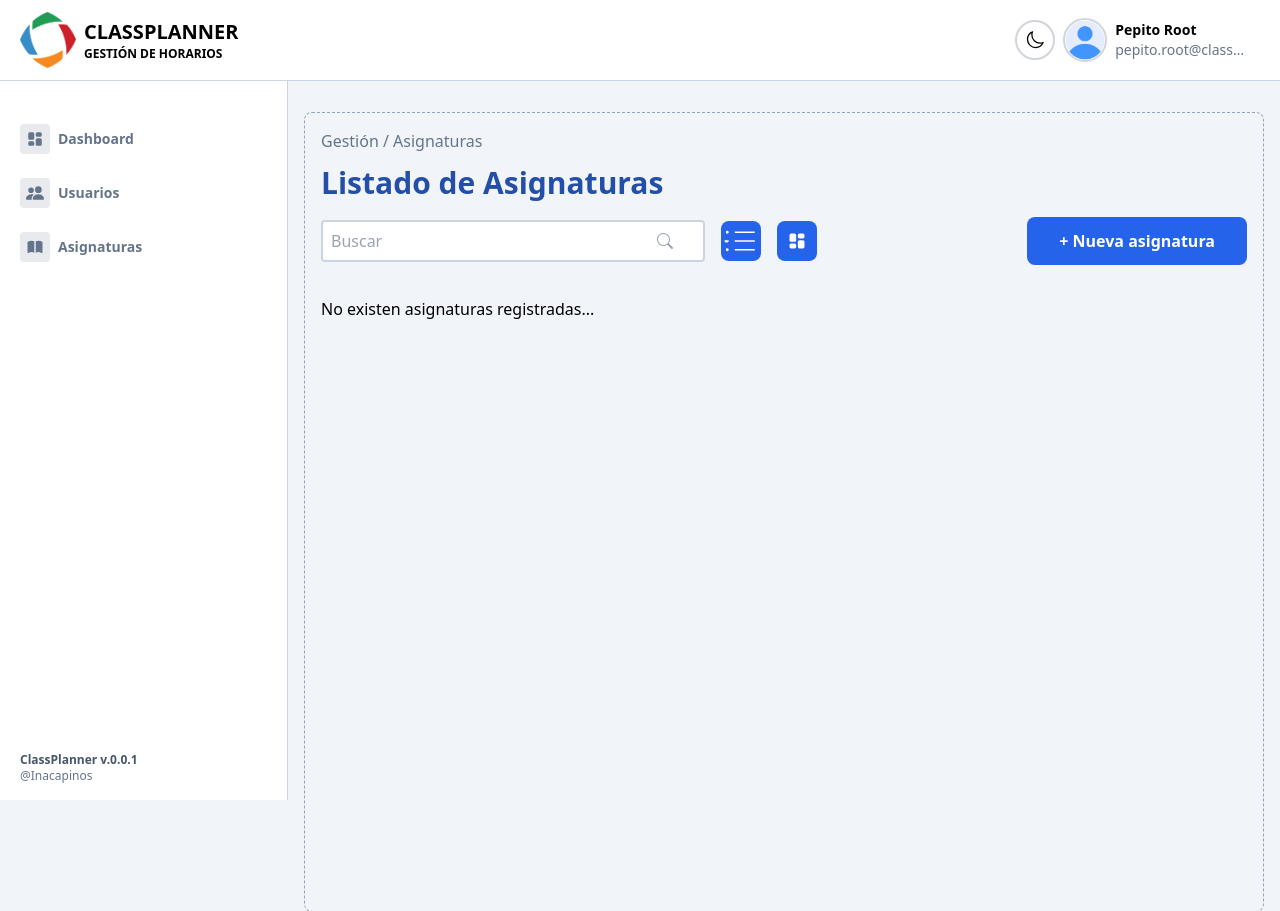
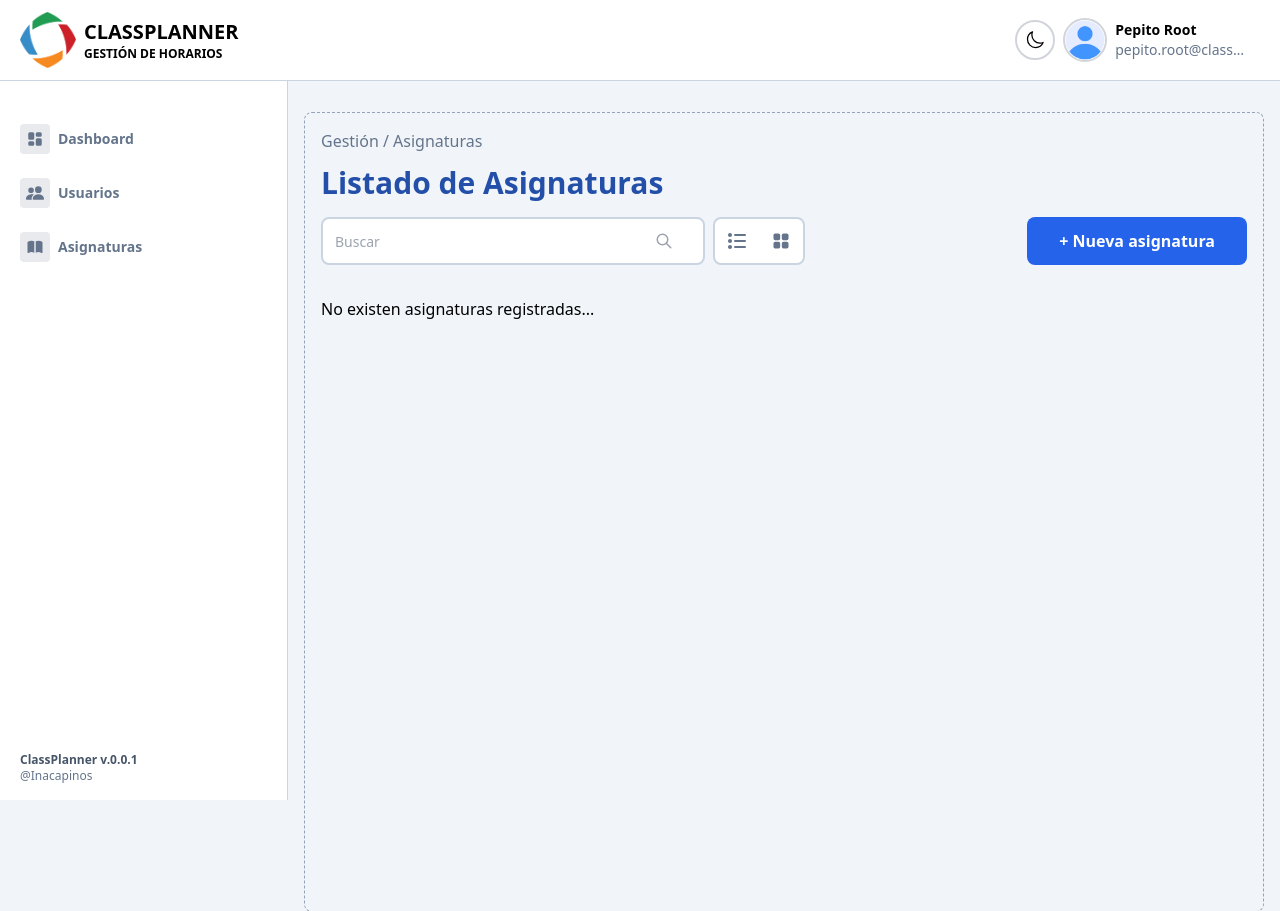
Before and after one commit to 9tiuu/ClassPlannerProject-ColegioAL, a Django app: page /asignaturas/ in a window 1280 px wide. Shown: the top 911 px of the page. Run offline with Django 5.2, Linux system fonts and the light colour scheme; a user stored in the database is signed in; data comes from the database, SQL or seed files in the repository; data that the repository does not hold is empty; style sheets or scripts are compiled from the project's sources; some libraries are stand-ins or nearby versions.

Commit message:
last touchups in asignaturalist.html

```diff
--- a/classplanner/tickets/templates/tickets/asignaturas/asignaturalist.html
+++ b/classplanner/tickets/templates/tickets/asignaturas/asignaturalist.html
@@ -5,33 +5,45 @@
 <div class="p-4 border border-slate-400 dark:border-slate-700 min-h-screen border-default border-dashed mt-10 rounded-lg overflow-hidden">
     <div class="user-list-content w-full">
 
-        <p class="mb-3 text-slate-500 dark:text-slate-300">Gestión / Asignaturas</p>
+        <p class="mb-3 text-slate-500 dark:text-[#a8b2d2]">Gestión / Asignaturas</p>
 
-        <h2 class="text-3xl font-bold text-[#234FA8] dark:text-blue-400 mb-4">Listado de Asignaturas</h2>
+        <h2 class="text-3xl font-bold text-[#234FA8] dark:text-blue-500 mb-4">Listado de Asignaturas</h2>
 
         <div class="mb-8 w-full gap-4 md:gap-0 flex flex-col md:flex-row md:justify-between justify-center">
 
-            <div class="flex items-center relative gap-4">
-
-                <div class="flex items-center relative">
-                    <input type="text" class="w-96 h-full border-2 border-slate-300 form-control bg-white dark:bg-[#11182d] dark:border-slate-800 focus:outline-none focus:border-blue-600 transition focus:transition dark:placeholder:text-[#a8b2d2] dark:text-white rounded px-2 py-2" placeholder="Buscar" maxlength="40">
-
-                    <i class="bi bi-search text-gray-400 dark:text-slate-300 absolute right-0 -translate-x-4"></i>
+            <div class="flex items-center relative gap-2 w-auto">
+                <div class="flex items-center relative w-full">
+                    <input type="text" class="bg-white dark:bg-[#11182d] text-sm focus:outline-none focus:ring-blue-600 focus-visible:ring-[3px] transition duration-300 focus:transition focus:duration-300 rounded-lg h-12 md:w-96 w-full border-2 p-3 border-slate-300 dark:border-slate-700 dark:placeholder:text-[#a8b2d2] dark:text-white" placeholder="Buscar" maxlength="40">
+                    <svg xmlns="http://www.w3.org/2000/svg" width="18" height="18" viewBox="0 0 24 24" fill="none" stroke="currentColor" stroke-width="2" stroke-linecap="round" stroke-linejoin="round" class="icon icon-tabler icons-tabler-outline icon-tabler-search text-gray-400 dark:text-slate-300 absolute right-0 -translate-x-4">
+                        <path stroke="none" d="M0 0h24v24H0z" fill="none" />
+                        <path d="M3 10a7 7 0 1 0 14 0a7 7 0 1 0 -14 0" />
+                        <path d="M21 21l-6 -6" />
+                    </svg>
                 </div>
 
-                <button id="btntable" type="button" class="w-10 h-10 flex items-center justify-center rounded-lg bg-blue-600 hover:bg-blue-800 text-white transition duration-300">
-                    <svg xmlns="http://www.w3.org/2000/svg" fill="none" viewBox="0 0 24 24" strokeWidth={1.5} stroke="currentColor" className="size-6">
-                        <path strokeLinecap="round" strokeLinejoin="round" d="M8.25 6.75h12M8.25 12h12m-12 5.25h12M3.75 6.75h.007v.008H3.75V6.75Zm.375 0a.375.375 0 1 1-.75 0 .375.375 0 0 1 .75 0ZM3.75 12h.007v.008H3.75V12Zm.375 0a.375.375 0 1 1-.75 0 .375.375 0 0 1-.75 0Zm-.375 5.25h.007v.008H3.75v-.008Zm.375 0a.375.375 0 1 1-.75 0 .375.375 0 0 1 .75 0Z" />
+                <div class="flex items-center justify-center gap-2 w-auto border-2 p-1 bg-white dark:bg-[#11182d] border-slate-300 dark:border-slate-700 rounded-lg">
+                    <button id="btntable" type="button" class="w-9 h-9 flex items-center outline-none justify-center border-slate-300 dark:border-slate-700 dark:bg-[#11182d] dark:hover:bg-[#1c2239] dark:text-[#a8b2d2] dark:hover:text-white text-slate-500 hover:bg-gray-100 hover:text-slate-700 text-center hover:transition transition hover:duration-300 duration-300 rounded-lg">
+                        <svg xmlns="http://www.w3.org/2000/svg" width="24" height="24" viewBox="0 0 24 24" fill="currentColor" class="icon icon-tabler icons-tabler-filled icon-tabler-list">
+                            <path stroke="none" d="M0 0h24v24H0z" fill="none" />
+                            <path d="M21 6a1 1 0 0 1 -1 1h-10a1 1 0 1 1 0 -2h10a1 1 0 0 1 1 1" />
+                            <path d="M21 12a1 1 0 0 1 -1 1h-10a1 1 0 0 1 0 -2h10a1 1 0 0 1 1 1" />
+                            <path d="M21 18a1 1 0 0 1 -1 1h-10a1 1 0 0 1 0 -2h10a1 1 0 0 1 1 1" />
+                            <path d="M7 5.995v.02c0 1.099 -.895 1.99 -2 1.99s-2 -.891 -2 -1.99v-.02c0 -1.099 .895 -1.99 2 -1.99s2 .891 2 1.99" />
+                            <path d="M7 11.995v.02c0 1.099 -.895 1.99 -2 1.99s-2 -.891 -2 -1.99v-.02c0 -1.099 .895 -1.99 2 -1.99s2 .891 2 1.99" />
+                            <path d="M7 17.995v.02c0 1.099 -.895 1.99 -2 1.99s-2 -.891 -2 -1.99v-.02c0 -1.099 .895 -1.99 2 -1.99s2 .891 2 1.99" />
                         </svg>
                     </button>
 
-                <button id="btnicons" type="button" class="w-10 h-10 flex items-center justify-center rounded-lg bg-blue-600 hover:bg-blue-800 text-white transition duration-300">
-                    <svg xmlns="http://www.w3.org/2000/svg" width="20" height="20" viewBox="0 0 24 24" fill="currentColor">
+                    <button id="btnicons" type="button" class="w-9 h-9 flex items-center outline-none justify-center border-slate-300 dark:border-slate-700 dark:bg-[#11182d] dark:hover:bg-[#1c2239] dark:text-[#a8b2d2] dark:hover:text-white text-slate-500 hover:bg-gray-100 hover:text-slate-700 text-center hover:transition transition hover:duration-300 duration-300 rounded-lg">
+                        <svg xmlns="http://www.w3.org/2000/svg" width="20" height="20" viewBox="0 0 24 24" fill="currentColor" class="icon icon-tabler icons-tabler-filled icon-tabler-layout-grid">
                             <path stroke="none" d="M0 0h24v24H0z" fill="none" />
-                        <path d="M9 3a2 2 0 0 1 2 2v6a2 2 0 0 1 -2 2h-4a2 2 0 0 1 -2 -2v-6a2 2 0 0 1 2 -2zm0 12a2 2 0 0 1 2 2v2a2 2 0 0 1 -2 2h-4a2 2 0 0 1 -2 -2v-2a2 2 0 0 1 2 -2zm10 -4a2 2 0 0 1 2 2v6a2 2 0 0 1 -2 2h-4a2 2 0 0 1 -2 -2v-6a2 2 0 0 1 2 -2zm0 -8a2 2 0 0 1 2 2v2a2 2 0 0 1 -2 2h-4a2 2 0 0 1 -2 -2v-2a2 2 0 0 1 2 -2z" />
+                            <path d="M9 3a2 2 0 0 1 2 2v4a2 2 0 0 1 -2 2h-4a2 2 0 0 1 -2 -2v-4a2 2 0 0 1 2 -2z" />
+                            <path d="M19 3a2 2 0 0 1 2 2v4a2 2 0 0 1 -2 2h-4a2 2 0 0 1 -2 -2v-4a2 2 0 0 1 2 -2z" />
+                            <path d="M9 13a2 2 0 0 1 2 2v4a2 2 0 0 1 -2 2h-4a2 2 0 0 1 -2 -2v-4a2 2 0 0 1 2 -2z" />
+                            <path d="M19 13a2 2 0 0 1 2 2v4a2 2 0 0 1 -2 2h-4a2 2 0 0 1 -2 -2v-4a2 2 0 0 1 2 -2z" />
                         </svg>
                     </button>
-
+                </div>
             </div>
 
             <a href="{% url 'usercreate' %}" class="flex items-center gap-2 bg-blue-600 hover:bg-blue-800 text-center hover:transition transition hover:duration-300 duration-300 rounded-lg px-8 py-3">
@@ -44,11 +56,11 @@
 
         <div id="asigicon" class="hidden w-full">
 
-            <div class="grid grid-cols-1 md:grid-cols-2 lg:grid-cols-3 gap-6 w-full">
+            <div class="grid grid-cols-1 md:grid-cols-2 lg:grid-cols-3 gap-4 w-full">
 
                 {% for a in asignatura %}
 
-                <div id="asignatura-{{ a.ident }}" class="relative w-full min-w-0 bg-white dark:bg-[#11182d] border border-slate-300 dark:border-slate-800 rounded-xl p-5 h-64 shadow-sm hover:shadow-md transition duration-300">
+                <div id="asignatura-{{ a.ident }}" class="relative w-full bg-white dark:bg-[#11182d] border border-slate-300 dark:border-slate-800 rounded-xl p-5 shadow-sm transition duration-300">
 
                     <div class="color-selector absolute top-4 right-4 z-50" data-ident="{{ a.ident }}">
 
@@ -58,15 +70,15 @@
 
                         <div id="color-palette-{{ a.ident }}" class="color-palette absolute top-0 right-9 hidden items-center gap-2 bg-white dark:bg-[#11182d] border border-slate-300 dark:border-slate-700 rounded-xl px-3 py-2 shadow-lg">
 
-                            <button type="button" onclick="cambiarColorIcono('{{ a.ident }}', '#ffffff')" class="w-6 h-6 rounded-full bg-white border-2 border-black hover:scale-125 transition" title="Blanco"></button>
-                            <button type="button" onclick="cambiarColorIcono('{{ a.ident }}', '#ef444425')" class="w-6 h-6 rounded-full bg-red-400 border-2 border-black hover:scale-125 transition" title="Rojo"></button>
-                            <button type="button" onclick="cambiarColorIcono('{{ a.ident }}', '#f9731625')" class="w-6 h-6 rounded-full bg-orange-400 border-2 border-black hover:scale-125 transition" title="Naranja"></button>
-                            <button type="button" onclick="cambiarColorIcono('{{ a.ident }}', '#eab30825')" class="w-6 h-6 rounded-full bg-yellow-400 border-2 border-black hover:scale-125 transition" title="Amarillo"></button>
-                            <button type="button" onclick="cambiarColorIcono('{{ a.ident }}', '#22c55e25')" class="w-6 h-6 rounded-full bg-green-400 border-2 border-black hover:scale-125 transition" title="Verde"></button>
-                            <button type="button" onclick="cambiarColorIcono('{{ a.ident }}', '#06b6d425')" class="w-6 h-6 rounded-full bg-cyan-400 border-2 border-black hover:scale-125 transition" title="Celeste"></button>
-                            <button type="button" onclick="cambiarColorIcono('{{ a.ident }}', '#3b82f625')" class="w-6 h-6 rounded-full bg-blue-400 border-2 border-black hover:scale-125 transition" title="Azul"></button>
-                            <button type="button" onclick="cambiarColorIcono('{{ a.ident }}', '#8b5cf625')" class="w-6 h-6 rounded-full bg-violet-400 border-2 border-black hover:scale-125 transition" title="Violeta"></button>
-                            <button type="button" onclick="cambiarColorIcono('{{ a.ident }}', '#ec489925')" class="w-6 h-6 rounded-full bg-pink-400 border-2 border-black hover:scale-125 transition" title="Rosado"></button>
+                            <button type="button" onclick="cambiarColorIcono('{{ a.ident }}', '#ffffff')" class="w-6 h-6 rounded-full bg-white border-2 border-slate-300 dark:border-slate-700 hover:scale-125 transition" title="Blanco"></button>
+                            <button type="button" onclick="cambiarColorIcono('{{ a.ident }}', '#ef444425')" class="w-6 h-6 rounded-full bg-red-400 border-2 border-slate-300 dark:border-slate-700 hover:scale-125 transition" title="Rojo"></button>
+                            <button type="button" onclick="cambiarColorIcono('{{ a.ident }}', '#f9731625')" class="w-6 h-6 rounded-full bg-orange-400 border-2 border-slate-300 dark:border-slate-700 hover:scale-125 transition" title="Naranja"></button>
+                            <button type="button" onclick="cambiarColorIcono('{{ a.ident }}', '#eab30825')" class="w-6 h-6 rounded-full bg-yellow-400 border-2 border-slate-300 dark:border-slate-700 hover:scale-125 transition" title="Amarillo"></button>
+                            <button type="button" onclick="cambiarColorIcono('{{ a.ident }}', '#22c55e25')" class="w-6 h-6 rounded-full bg-green-400 border-2 border-slate-300 dark:border-slate-700 hover:scale-125 transition" title="Verde"></button>
+                            <button type="button" onclick="cambiarColorIcono('{{ a.ident }}', '#06b6d425')" class="w-6 h-6 rounded-full bg-cyan-400 border-2 border-slate-300 dark:border-slate-700 hover:scale-125 transition" title="Celeste"></button>
+                            <button type="button" onclick="cambiarColorIcono('{{ a.ident }}', '#3b82f625')" class="w-6 h-6 rounded-full bg-blue-400 border-2 border-slate-300 dark:border-slate-700 hover:scale-125 transition" title="Azul"></button>
+                            <button type="button" onclick="cambiarColorIcono('{{ a.ident }}', '#8b5cf625')" class="w-6 h-6 rounded-full bg-violet-400 border-2 border-slate-300 dark:border-slate-700 hover:scale-125 transition" title="Violeta"></button>
+                            <button type="button" onclick="cambiarColorIcono('{{ a.ident }}', '#ec489925')" class="w-6 h-6 rounded-full bg-pink-400 border-2 border-slate-300 dark:border-slate-700 hover:scale-125 transition" title="Rosado"></button>
 
                         </div>
                     </div>
@@ -79,11 +91,16 @@
 
                         <div class="min-w-0 flex-1">
 
-                            <h3 id="nombre-{{ a.ident }}" class="text-lg font-bold text-black dark:text-white truncate">
+                            <div class="flex items-center gap-1">
+                                <h3 id="nombre-{{ a.ident }}" class="text-lg font-bold text-slate-700 dark:text-white truncate">
                                     {{ a.nombre }}
                                 </h3>
+                                <p id="ident-{{ a.ident }}" class="text-sm text-slate-500 dark:text-[#a8b2d2] font-bold">
+                                    #{{ a.ident }}
+                                </p>
+                            </div>
 
-                            <p id="descripcion-{{ a.ident }}" class="text-sm text-black dark:text-white mt-1 line-clamp-2">
+                            <p id="descripcion-{{ a.ident }}" class="text-sm text-slate-500 dark:text-[#a8b2d2] line-clamp-2 truncate">
                                 {{ a.descripcion }}
                             </p>
 
@@ -91,28 +108,28 @@
 
                     </div>
 
-                    <div class="absolute left-5 top-28">
+                    <div class="border-t mt-4 border-slate-300 dark:border-slate-700 pt-3 flex items-center justify-between">
 
-                        <p id="plan-{{ a.ident }}" class="text-sm bg-slate-400/20 px-4 py-1 rounded-full text-slate-500 dark:text-white font-medium">
+                        <p id="plan-{{ a.ident }}" class="text-xs bg-slate-400/20 px-4 py-1 w-auto rounded-lg text-slate-500 dark:text-white font-medium truncate">
                             {{ a.plan_diferencial_id }}
-                        </p>
-
-                    </div>
-
-                    <div class="absolute bottom-5 left-5 right-5 border-t border-black/30 dark:border-white/30 pt-4 flex items-center justify-between">
-
-                        <p id="ident-{{ a.ident }}" class="text-xs text-black dark:text-white font-semibold">
-                            IDENT: {{ a.ident }}
                         </p>
 
                         <div class="flex gap-2">
 
-                            <button type="button" class="bg-blue-600 hover:bg-blue-800 text-white w-9 h-9 flex items-center justify-center rounded-lg transition duration-300" title="Editar">
-                                <i class="bi bi-pencil-square"></i>
+                            <button type="button" class="bg-sky-600 hover:bg-sky-700 text-white w-8 h-8 flex items-center justify-center text-center hover:transition transition hover:duration-300 duration-300 rounded-lg" title="Editar">
+                                <svg xmlns="http://www.w3.org/2000/svg" width="16" height="16" viewBox="0 0 24 24" fill="currentColor" class="icon icon-tabler icons-tabler-filled icon-tabler-edit">
+                                    <path stroke="none" d="M0 0h24v24H0z" fill="none" />
+                                    <path d="M8 7a1 1 0 0 1 -1 1h-1a1 1 0 0 0 -1 1v9a1 1 0 0 0 1 1h9a1 1 0 0 0 1 -1v-1a1 1 0 0 1 2 0v1a3 3 0 0 1 -3 3h-9a3 3 0 0 1 -3 -3v-9a3 3 0 0 1 3 -3h1a1 1 0 0 1 1 1" />
+                                    <path d="M14.596 5.011l4.392 4.392l-6.28 6.303a1 1 0 0 1 -.708 .294h-3a1 1 0 0 1 -1 -1v-3a1 1 0 0 1 .294 -.708zm6.496 -2.103a3.097 3.097 0 0 1 .165 4.203l-.164 .18l-.693 .694l-4.387 -4.387l.695 -.69a3.1 3.1 0 0 1 4.384 0" />
+                                </svg>
                             </button>
 
-                            <button type="button" class="bg-red-600 hover:bg-red-800 text-white w-9 h-9 flex items-center justify-center rounded-lg transition duration-300" title="Eliminar">
-                                <i class="bi bi-trash-fill"></i>
+                            <button type="button" class="bg-red-500 hover:bg-red-600 text-white w-8 h-8 flex items-center justify-center text-center hover:transition transition hover:duration-300 duration-300 rounded-lg" title="Eliminar">
+                                <svg xmlns="http://www.w3.org/2000/svg" width="16" height="16" viewBox="0 0 24 24" fill="currentColor" class="icon icon-tabler icons-tabler-filled icon-tabler-trash">
+                                    <path stroke="none" d="M0 0h24v24H0z" fill="none" />
+                                    <path d="M20 6a1 1 0 0 1 .117 1.993l-.117 .007h-.081l-.919 11a3 3 0 0 1 -2.824 2.995l-.176 .005h-8c-1.598 0 -2.904 -1.249 -2.992 -2.75l-.005 -.167l-.923 -11.083h-.08a1 1 0 0 1 -.117 -1.993l.117 -.007zm-10 4a1 1 0 0 0 -1 1v6a1 1 0 0 0 2 0v-6a1 1 0 0 0 -1 -1m4 0a1 1 0 0 0 -1 1v6a1 1 0 0 0 2 0v-6a1 1 0 0 0 -1 -1" />
+                                    <path d="M14 2a2 2 0 0 1 2 2a1 1 0 0 1 -1.993 .117l-.007 -.117h-4l-.007 .117a1 1 0 0 1 -1.993 -.117a2 2 0 0 1 1.85 -1.995l.15 -.005z" />
+                                </svg>
                             </button>
 
                         </div>
@@ -158,11 +175,11 @@
 
                 </thead>
 
-                <tbody class="dark:text-[#a8b2d2] text-slate-500 h-20">
+                <tbody class="dark:text-[#a8b2d2] text-slate-500">
 
                     {% for a in asignatura %}
 
-                    <tr class="border-b border-default odd:bg-white dark:odd:bg-[#1c2239] dark:border-b-slate-800">
+                    <tr class="border-b border-default odd:bg-white even:bg-white even:dark:bg-[#1c2239] dark:odd:bg-[#1c2239] dark:border-b-slate-800">
 
                         <td class="px-6 py-4 whitespace-nowrap md:whitespace-normal capitalize">
                             {{ a.ident }}
@@ -184,12 +201,19 @@
 
                             <div class="flex gap-2">
 
-                                <a href="#" class="bg-blue-600 hover:bg-blue-800 text-white w-9 h-9 flex items-center justify-center text-center hover:transition transition hover:duration-300 duration-300 rounded-lg">
-                                    <i class="bi bi-pencil-square"></i>
+                                <a href="#" class="bg-sky-600 hover:bg-sky-700 text-white w-9 h-9 flex items-center justify-center text-center hover:transition transition hover:duration-300 duration-300 rounded-lg">
+                                    <svg xmlns="http://www.w3.org/2000/svg" width="18" height="18" viewBox="0 0 24 24" fill="currentColor" class="icon icon-tabler icons-tabler-filled icon-tabler-edit">
+                                        <path stroke="none" d="M0 0h24v24H0z" fill="none" />
+                                        <path d="M8 7a1 1 0 0 1 -1 1h-1a1 1 0 0 0 -1 1v9a1 1 0 0 0 1 1h9a1 1 0 0 0 1 -1v-1a1 1 0 0 1 2 0v1a3 3 0 0 1 -3 3h-9a3 3 0 0 1 -3 -3v-9a3 3 0 0 1 3 -3h1a1 1 0 0 1 1 1" />
+                                        <path d="M14.596 5.011l4.392 4.392l-6.28 6.303a1 1 0 0 1 -.708 .294h-3a1 1 0 0 1 -1 -1v-3a1 1 0 0 1 .294 -.708zm6.496 -2.103a3.097 3.097 0 0 1 .165 4.203l-.164 .18l-.693 .694l-4.387 -4.387l.695 -.69a3.1 3.1 0 0 1 4.384 0" />
+                                    </svg>
                                 </a>
-
-                                <a href="#" class="bg-red-600 hover:bg-red-800 text-white w-9 h-9 flex items-center justify-center text-center hover:transition transition hover:duration-300 duration-300 rounded-lg">
-                                    <i class="bi bi-trash-fill"></i>
+                                <a href="#" class="bg-red-500 hover:bg-red-600 text-white w-9 h-9 flex items-center justify-center text-center hover:transition transition hover:duration-300 duration-300 rounded-lg">
+                                    <svg xmlns="http://www.w3.org/2000/svg" width="18" height="18" viewBox="0 0 24 24" fill="currentColor" class="icon icon-tabler icons-tabler-filled icon-tabler-trash">
+                                        <path stroke="none" d="M0 0h24v24H0z" fill="none" />
+                                        <path d="M20 6a1 1 0 0 1 .117 1.993l-.117 .007h-.081l-.919 11a3 3 0 0 1 -2.824 2.995l-.176 .005h-8c-1.598 0 -2.904 -1.249 -2.992 -2.75l-.005 -.167l-.923 -11.083h-.08a1 1 0 0 1 -.117 -1.993l.117 -.007zm-10 4a1 1 0 0 0 -1 1v6a1 1 0 0 0 2 0v-6a1 1 0 0 0 -1 -1m4 0a1 1 0 0 0 -1 1v6a1 1 0 0 0 2 0v-6a1 1 0 0 0 -1 -1" />
+                                        <path d="M14 2a2 2 0 0 1 2 2a1 1 0 0 1 -1.993 .117l-.007 -.117h-4l-.007 .117a1 1 0 0 1 -1.993 -.117a2 2 0 0 1 1.85 -1.995l.15 -.005z" />
+                                    </svg>
                                 </a>
 
                             </div>
--- a/classplanner/tickets/templates/tickets/usuarios/userlist.html
+++ b/classplanner/tickets/templates/tickets/usuarios/userlist.html
@@ -4,8 +4,8 @@
 
 <div class="p-4 border border-slate-400 dark:border-slate-700 h-screen border-default border-dashed mt-10 rounded-lg">
     <div class="user-list-content">
-        <p class="mb-3 text-slate-500">Gestión / Usuarios</p>
-        <h2 class="text-3xl font-bold text-[#234FA8] mb-4">Listado de usuarios</h2>
+        <p class="mb-3 text-slate-500 dark:text-[#a8b2d2]">Gestión / Usuarios</p>
+        <h2 class="text-3xl font-bold text-[#234FA8] dark:text-blue-500 mb-4">Listado de usuarios</h2>
 
         <div class="mb-8 w-full gap-4 md:gap-0 flex flex-col md:flex-row md:justify-between justify-center">
             <div class="flex items-center relative">
```
Lines whose indentation alone changed are shown as unchanged.
